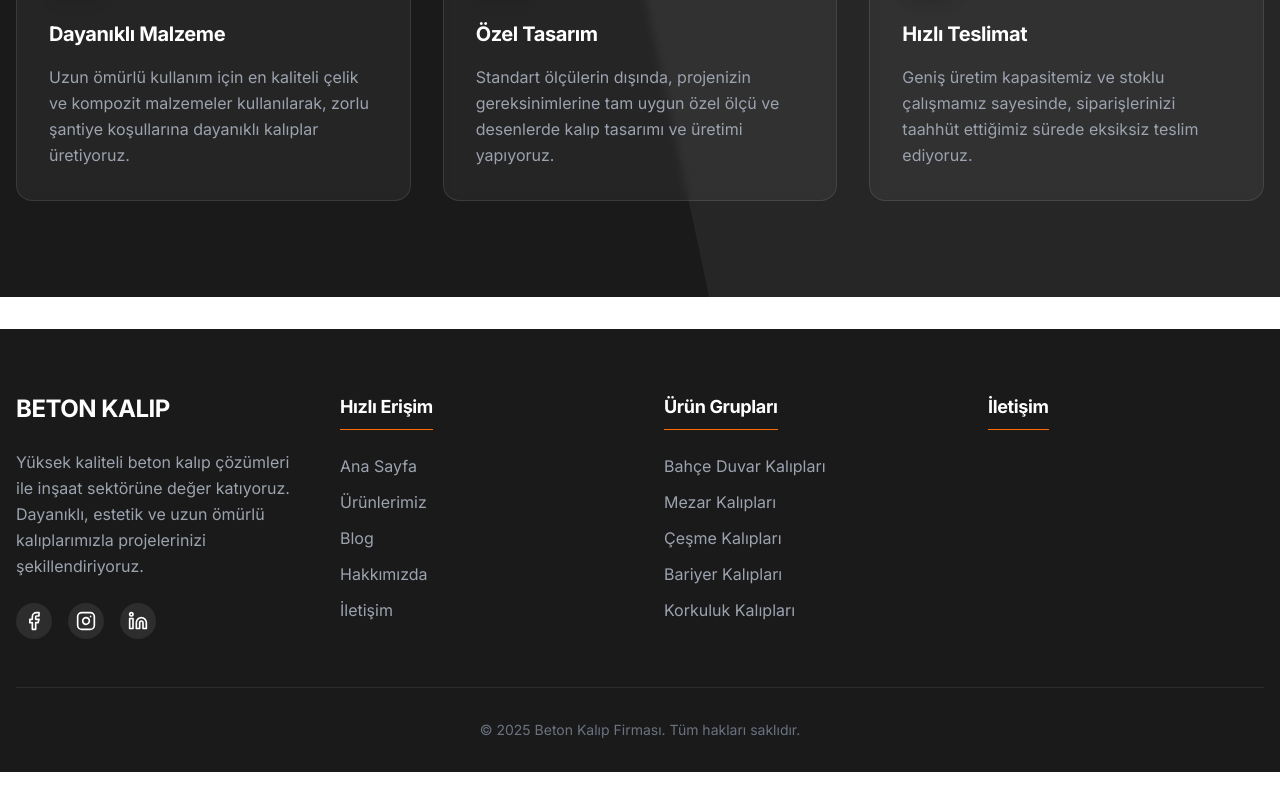
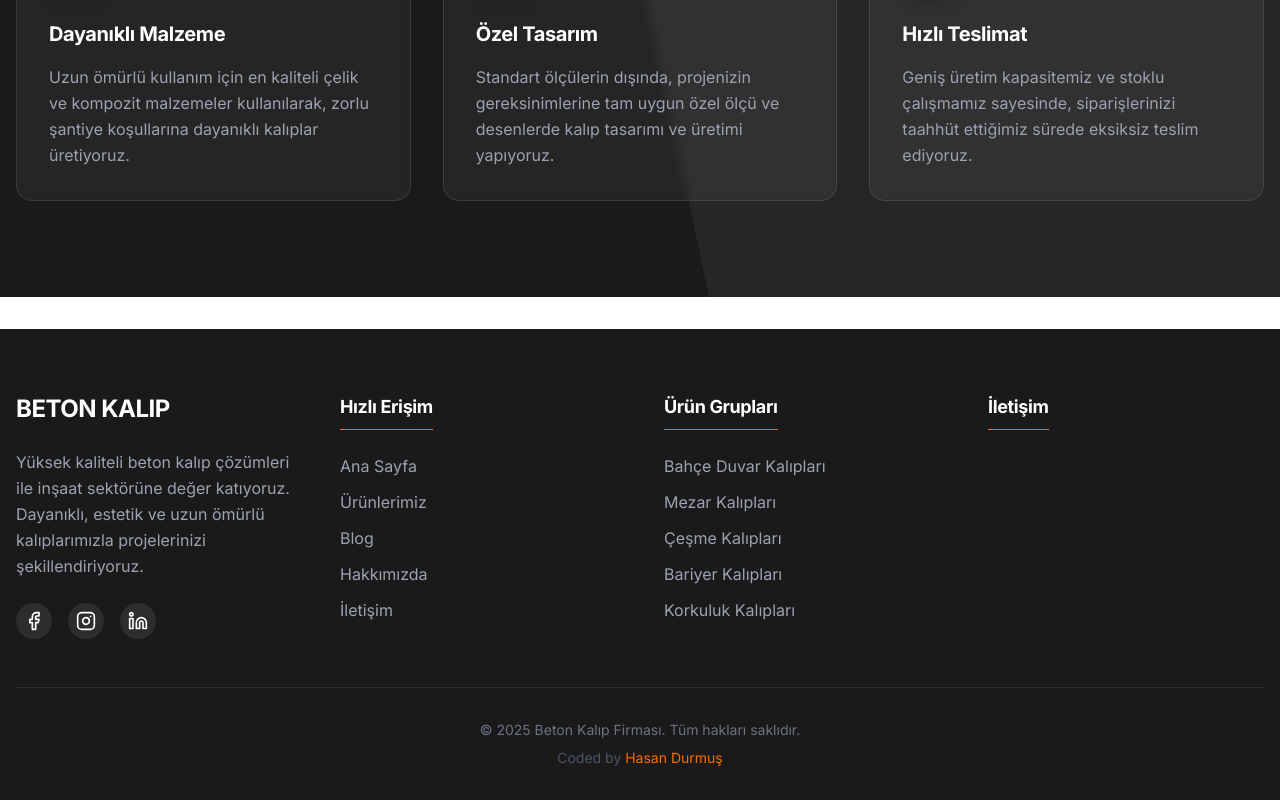
Before and after one commit to vitrinmoto-hub/beton_kalip, a Next.js app: page / in a window 1280 px wide. Shown: the part 1846-2646 px from the top of the page. Before the commit the page ends 2618 px from the top, so only its background shows below. Built offline with nearby package versions, Linux system fonts and the light colour scheme; no server answers; the database is empty.

Commit message:
feat: Add copyright text to footer and admin settings with developer credit

```diff
--- a/src/actions/settings-actions.ts
+++ b/src/actions/settings-actions.ts
@@ -55,6 +55,7 @@ export async function updateSettings(data: {
     visionContent?: string;
     homeMetaTitle?: string;
     homeMetaDescription?: string;
+    copyrightText?: string;
 }) {
     try {
         const settings = await prisma.settings.upsert({
--- a/src/app/admin/settings/page.tsx
+++ b/src/app/admin/settings/page.tsx
@@ -29,6 +29,7 @@ type Settings = {
     visionContent: string | null;
     homeMetaTitle: string | null;
     homeMetaDescription: string | null;
+    copyrightText: string | null;
 };
 
 export default function SettingsPage() {
@@ -105,6 +106,7 @@ export default function SettingsPage() {
             visionContent: formData.get('visionContent') as string,
             homeMetaTitle: formData.get('homeMetaTitle') as string,
             homeMetaDescription: formData.get('homeMetaDescription') as string,
+            copyrightText: formData.get('copyrightText') as string,
         };
 
         const result = await updateSettings(data);
@@ -333,6 +335,29 @@ export default function SettingsPage() {
                         </div>
                     </div>
 
+                    {/* Footer Settings */}
+                    <div className="bg-white rounded-lg shadow-sm border border-gray-200 p-6">
+                        <h3 className="text-lg font-bold mb-4 text-[var(--color-dark)]">
+                            Footer Ayarları
+                        </h3>
+
+                        <div className="space-y-4">
+                            <div>
+                                <label className="block text-sm font-medium text-gray-700 mb-2">
+                                    Copyright Metni
+                                </label>
+                                <input
+                                    type="text"
+                                    name="copyrightText"
+                                    defaultValue={settings.copyrightText || ''}
+                                    placeholder="© 2024 Şirket Adı. Tüm hakları saklıdır."
+                                    className="w-full px-4 py-2 border border-gray-300 rounded-md focus:outline-none focus:ring-2 focus:ring-[var(--color-primary)]"
+                                />
+                                <p className="text-xs text-gray-500 mt-1">Boş bırakılırsa otomatik oluşturulur</p>
+                            </div>
+                        </div>
+                    </div>
+
                     {/* About Us Settings */}
                     <div className="bg-white rounded-lg shadow-sm border border-gray-200 p-6">
                         <h3 className="text-lg font-bold mb-4 text-[var(--color-dark)]">
--- a/src/components/Footer.tsx
+++ b/src/components/Footer.tsx
@@ -86,7 +86,20 @@ export default async function Footer() {
                 </div>
 
                 <div className="border-t border-[var(--color-dark-light)] pt-8 text-center text-gray-500 text-sm">
-                    <p>&copy; {new Date().getFullYear()} {settings?.siteName || 'Beton Kalıp Firması'}. Tüm hakları saklıdır.</p>
+                    <p className="mb-2">
+                        {settings?.copyrightText || `© ${new Date().getFullYear()} ${settings?.siteName || 'Beton Kalıp Firması'}. Tüm hakları saklıdır.`}
+                    </p>
+                    <p className="text-gray-600">
+                        Coded by{' '}
+                        <a
+                            href="https://www.hasandurmus.com"
+                            target="_blank"
+                            rel="noopener noreferrer"
+                            className="text-[var(--color-primary)] hover:text-white transition-colors"
+                        >
+                            Hasan Durmuş
+                        </a>
+                    </p>
                 </div>
             </div>
         </footer>
```
Also changed, not shown: 1 other file (tests, documents, lock files or other folders).
